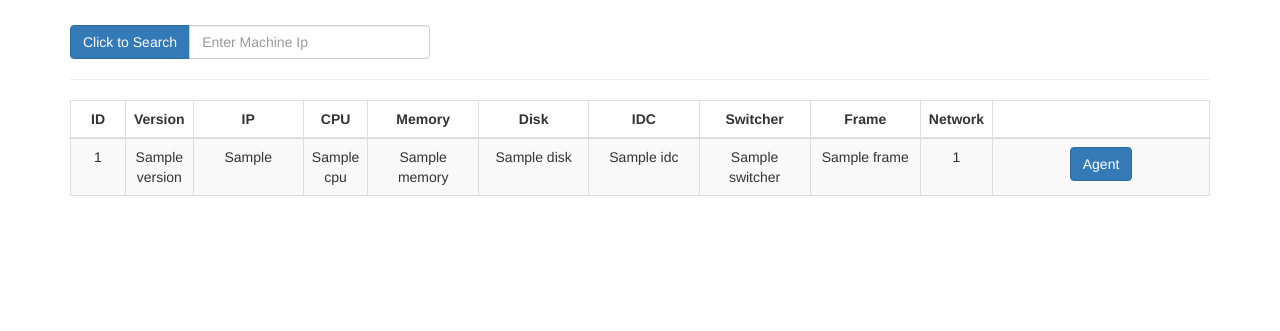
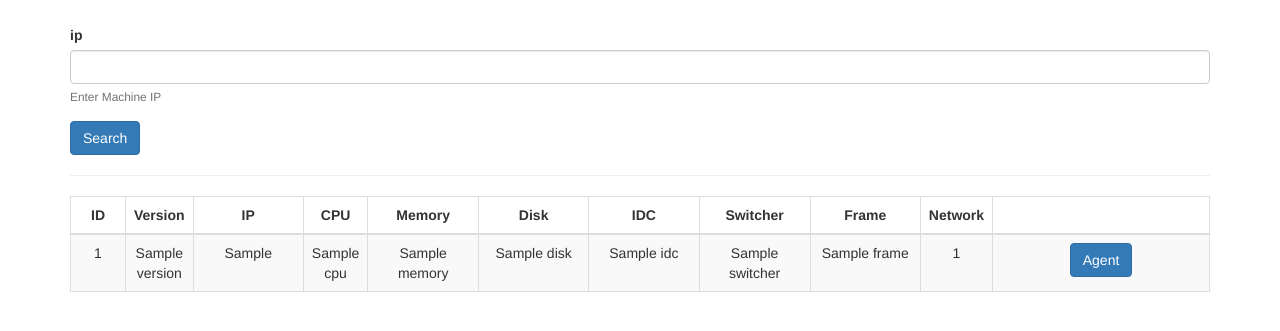
Before and after one commit to zhangyi-zjuer/paas-portal, a Flask app: template app/admin/templates/machine.html in a window 1280 px wide. Shown: the part 61-392 px from the top of the page. Run offline with Flask 2, Linux system fonts and the light colour scheme; tables that the repository leaves empty hold one stand-in row (values such as "Sample post"); the template is opened without the code that fills it: values that come from a table or form of the project are taken from there, most other values are stand-ins (such as "Sample title", 1, 10 or a date in 2020); parts of the project's set-up code (start-up, migrations or seed data) failed here and were passed over; some libraries are stand-ins or nearby versions.

Commit message:
change machine search form

```diff
--- a/app/admin/forms.py
+++ b/app/admin/forms.py
@@ -35,3 +35,8 @@ class InstanceSearchForm(Form):
     type = SelectField('type', coerce=int, choices=[(0, 'Machine IP'), (1, 'App ID And Version')], default=0)
     value = TextField('value')
     submit_button = SubmitField('Search')
+
+
+class MachineSearchForm(Form):
+    ip = TextField('ip', description='Enter Machine IP')
+    submit_button = SubmitField('Search')
--- a/app/admin/templates/machine.html
+++ b/app/admin/templates/machine.html
@@ -3,18 +3,7 @@
     <div class="container">
         <br/>
 
-        <div class="row">
-            <form action="{{ url_for('admin.machines') }}" method="post">
-                <div class="col-lg-4">
-                    <div class="input-group">
-      <span class="input-group-btn">
-        <button id="search-machine-submit" class="btn btn-primary" type="submit">Click to Search</button>
-      </span>
-                        <input name="ip" type="text" placeholder="Enter Machine Ip" class="form-control">
-                    </div>
-                </div>
-            </form>
-        </div>
+        {{ wtf.quick_form(form, form_type='inline', button_map={'submit_button': 'primary'}) }}
 
         <hr/>
         <table class="table table-striped table-bordered">
--- a/app/admin/views.py
+++ b/app/admin/views.py
@@ -22,16 +22,17 @@ def index():
 
 @mod.route('/machines', methods=['GET', 'POST'])
 def machines():
+    form = MachineSearchForm()
     if request.method == 'GET':
         machines = Machine.query.all()
     else:
-        ip = request.form['ip'].strip()
+        ip = form.ip.data.strip()
         if not ip:
             machines = Machine.query.all()
         else:
             machines = Machine.query.filter(Machine.ip == ip)
 
-    return render_template('machine.html', machines=machines)
+    return render_template('machine.html', machines=machines, form=form)
 
 
 @mod.route('/machine/add', methods=['GET', 'POST'])
```
